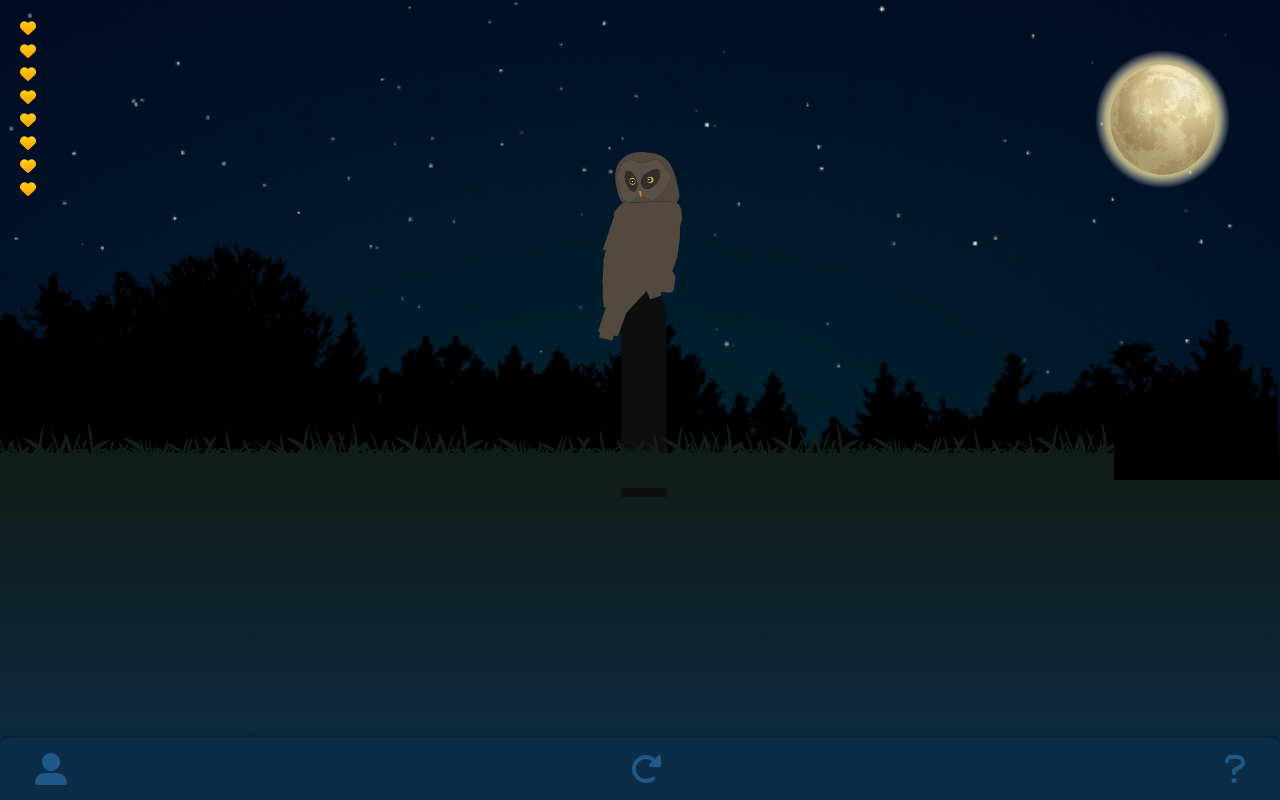
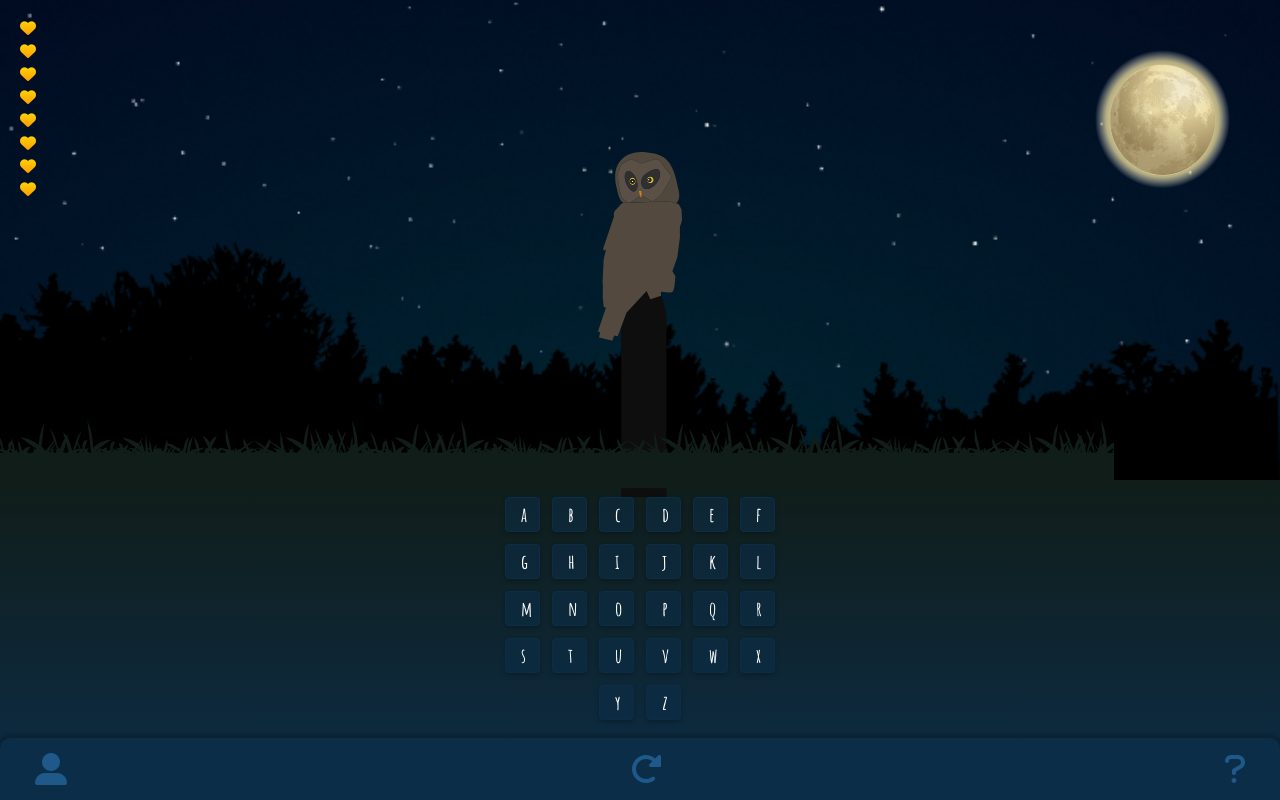
Before and after one commit to wBlanck/GuessTheWord, a React (Create React App) app: page / in a window 1280 px wide. Built offline with nearby package versions, Linux system fonts and the light colour scheme.

Commit message:
letters WIP

```diff
--- a/src/components/GameContainer/GameContainer.jsx
+++ b/src/components/GameContainer/GameContainer.jsx
@@ -3,6 +3,7 @@
 import "./GameContainer.scss";
 import { ReactComponent as Owl } from "../../assets/owl.svg";
 import { Navbar } from "../Navbar/Navbar";
+import { Letters } from "../Letters/Letters";
 
 export default class GameContainer extends Component {
   constructor() {
@@ -17,6 +18,7 @@
       <div className="game-container">
         <Owl className="owl" />
         <Lives lives={this.state.lives} />
+        <Letters />
         <Navbar />
       </div>
     );
--- /dev/null
+++ b/src/components/Letters/Letters.jsx
@@ -0,0 +1,14 @@
+import React from "react";
+import "./Letters.scss";
+
+export const Letters = () => {
+  const alphabet = "abcdefghijklmnopqrstuvwxyz".split("");
+  console.log(alphabet);
+  return (
+    <div className="letters">
+      {alphabet.map((letter) => {
+        return <span className="letter">{letter}</span>;
+      })}
+    </div>
+  );
+};
--- /dev/null
+++ b/src/components/Letters/Letters.scss
@@ -0,0 +1,33 @@
+.letters {
+  position: absolute;
+  bottom: 10%;
+  left: 0;
+  right: 0;
+  display: grid;
+  gap: 12px;
+  grid-template-columns: repeat(6, 35px);
+  justify-content: center;
+
+  z-index: 3;
+  .letter {
+    font-weight: bold;
+    font-size: 20px;
+    line-height: 25px;
+
+    color: #ffffff;
+    background: rgba(12, 45, 72, 0.56);
+    border: 1px solid #0c2d48;
+    box-sizing: border-box;
+    box-shadow: 0px 2px 4px rgba(0, 0, 0, 0.25);
+    border-radius: 4px;
+    padding: 4px 15px;
+
+    &:nth-child(25) {
+      grid-column: 3;
+    }
+
+    &:last-child {
+      grid-column: 4;
+    }
+  }
+}
```
